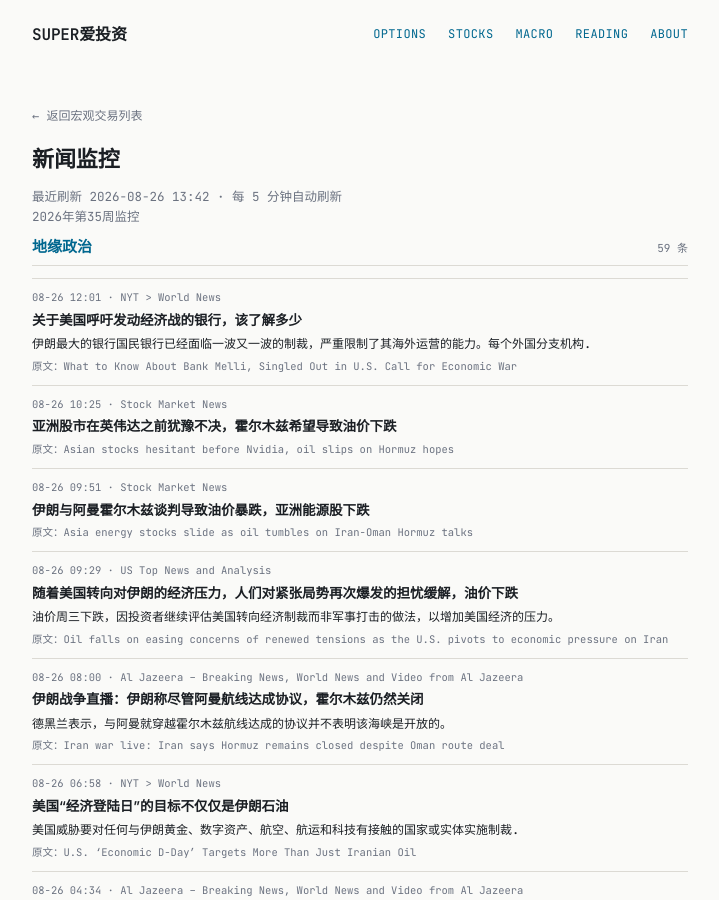
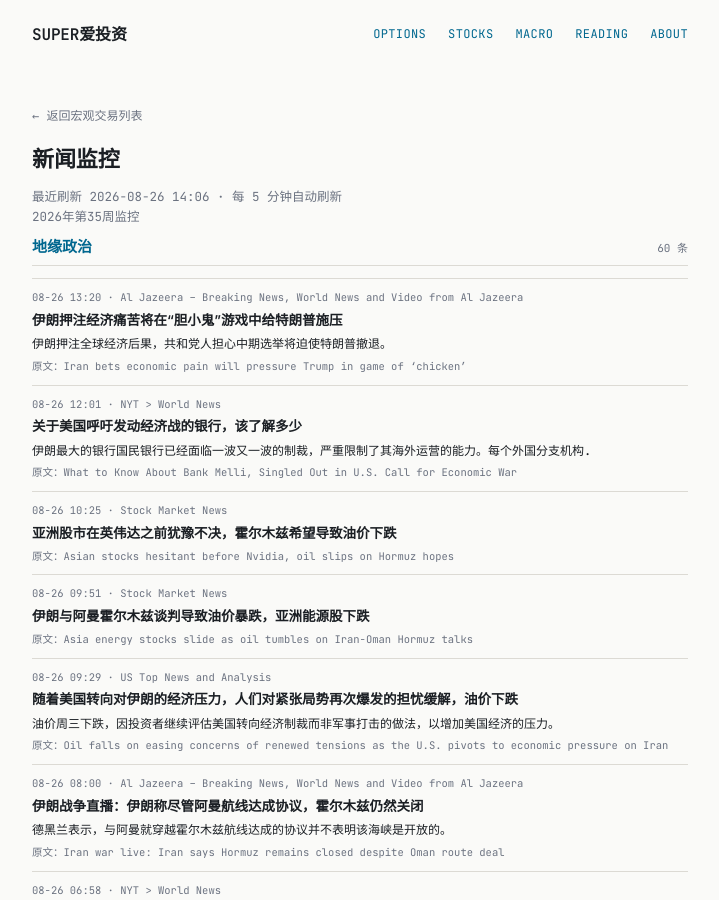
Before and after one commit to tang3super/tang3super.github.io, a Jekyll site: the page built from macro-trade/news-digest.md, in a window 1280 px wide and 900 px high. Shown: the whole window, without its empty margins (280-999 px from the left). Built offline with Jekyll 4.4.1, drawn with Linux system fonts in a browser that asks for light colours.

Commit message:
sync news-digest article

```diff
--- a/macro-trade/news-digest.md
+++ b/macro-trade/news-digest.md
@@ -5,11 +5,18 @@ title: 新闻监控
 date: '2026-08-26'
 summary: 2026年第35周监控
 week_label: 2026年第35周监控
-last_updated: 2026-08-26 13:42
+last_updated: 2026-08-26 14:06
 refresh_note: 每 5 分钟自动刷新
 topics:
 - name: 地缘政治
   items:
+  - title: Iran bets economic pain will pressure Trump in game of ‘chicken’
+    summary: Iran is betting global economic fallout and Republicans worried about the midterms will force Trump's retreat.
+    link: https://www.aljazeera.com/video/newsfeed/2026/8/26/iran-bets-economic-pain-will-pressure-trump-in-game-of?traffic_source=rss
+    source: Al Jazeera – Breaking News, World News and Video from Al Jazeera
+    time: 08-26 13:20
+    title_zh: 伊朗押注经济痛苦将在“胆小鬼”游戏中给特朗普施压
+    summary_zh: 伊朗押注全球经济后果，共和党人担心中期选举将迫使特朗普撤退。
   - title: What to Know About Bank Melli, Singled Out in U.S. Call for Economic War
     summary: Bank Melli, Iran’s largest lender, already faces waves of sanctions that severely limit its ability to operate abroad. Every foreign branch…
     link: https://www.nytimes.com/2026/08/26/world/europe/iran-melli-bank-us-sanctions.html
```
